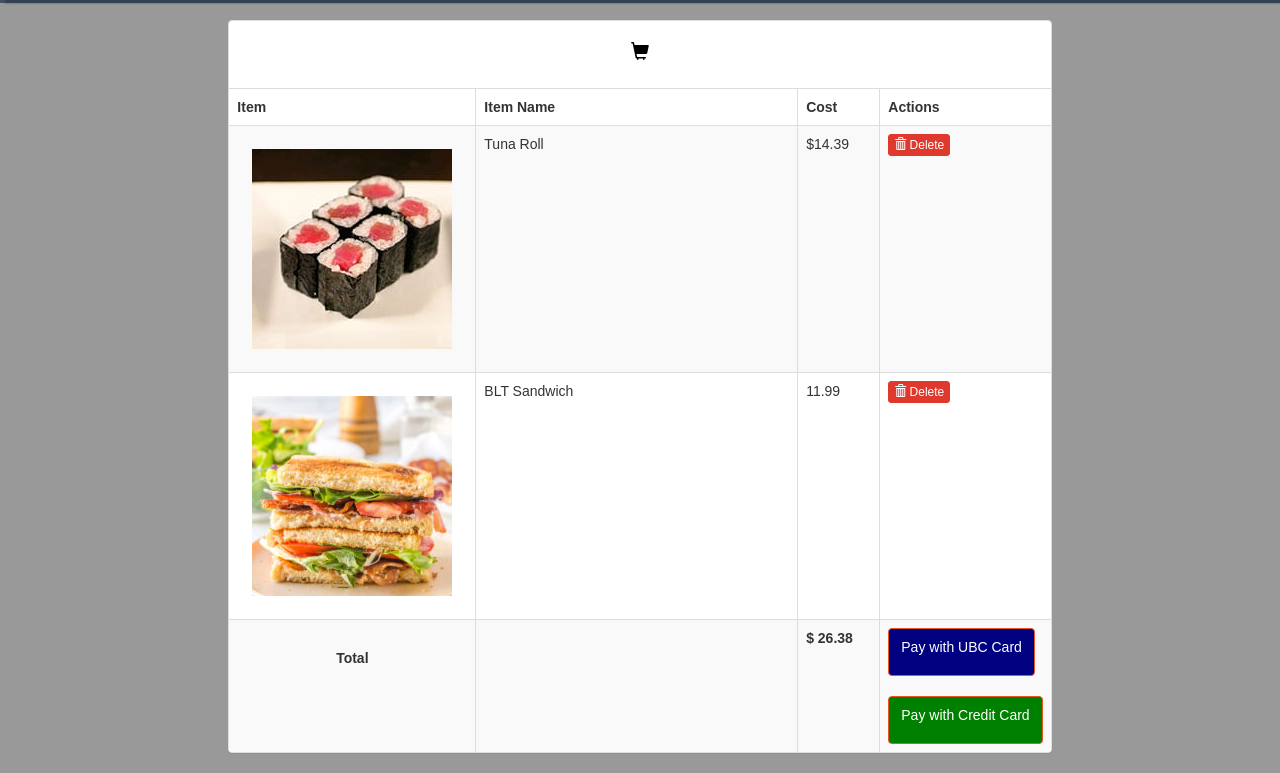
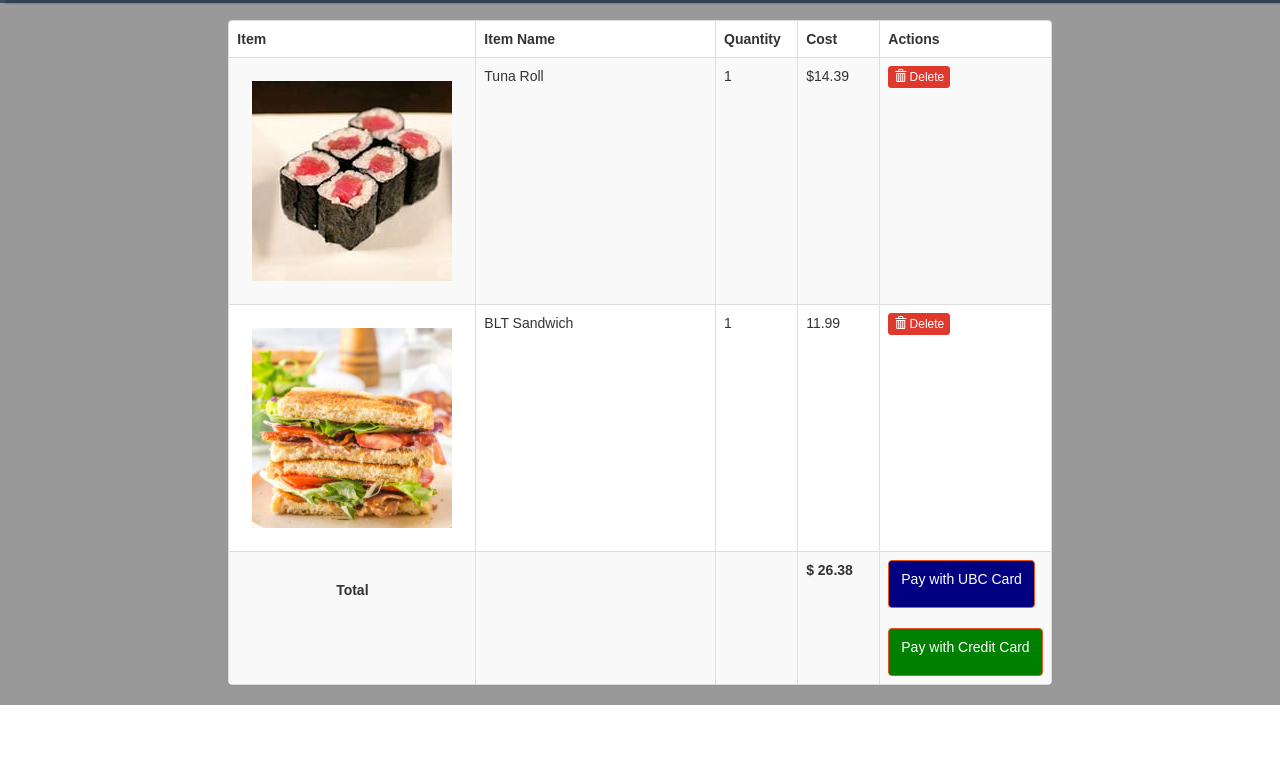
Before and after one commit to ubcofood/skipthelineapp, a Flask app: page /cart in a window 1280 px wide. Shown: the part 180-953 px from the top of the page. After the commit the page ends 885 px from the top, so only its background shows below. Run offline with Flask 2, Linux system fonts and the light colour scheme; some libraries are stand-ins or nearby versions.

Commit message:
Added quantity column

```diff
--- a/foodtracker/templates/bill.html
+++ b/foodtracker/templates/bill.html
@@ -35,6 +35,7 @@
 									<tr>
 										<th>Item Name</th>
 										<th>Store</th>
+										<th style="width: 10%;">Quantity</th>
 										<th style="width: 10%;">Price</th>
 									</tr>
 
@@ -42,12 +43,14 @@
 									<tr>
 								<td>Tuna Roll</td>
 								<td> Koi Sushi </td>
+										<td>1</td>
 								<td>$14.39</td>
 
 									</tr>
 									<tr>
 								<td>BLT Sandwich</td>
 										<td> The Well </td>
+										<td>1</td>
 										<td>$11.99</td>
 
 									</tr>
@@ -57,6 +60,8 @@
 										<p class="h4"><b>Total </b></p> <p>(Incl. taxes) </p>
 										</td>
 									<td>  </td>
+																		<td>  </td>
+
 									<td>
 									<p class="h4"><b>$30.337</b> </p>
 									</td>
--- a/foodtracker/templates/cart.html
+++ b/foodtracker/templates/cart.html
@@ -47,20 +47,13 @@
 			<div class="row t20">
 				<div class="col-lg-8 col-lg-offset-2">
 					<div class="panel panel-default">
-						<div class="panel-body">
-							<h4 class="lean-h text-black">
-								<center>
-									<span class="glyphicon glyphicon-shopping-cart"></span>
-
-								</center>
-							</h4>
-						</div>
 						<div class="table-responsive">
 							<table class="table table-striped table-hover table-bordered">
 								<thead>
 									<tr>
 										<th style="width: 5%;">Item</th>
 										<th>Item Name</th>
+										<th style="width: 10%;">Quantity</th>
 										<th style="width: 10%;">Cost</th>
 										<th style="width: 20%;">Actions</th>
 									</tr>
@@ -72,7 +65,10 @@
 											<div class="panel-body text-bold">
 							<img src="{{url_for('static', filename='img/sushi_tuna_roll.jpg')}}" alt="Responsive image" class="img-fluid">
 					  </div>
-										</td><td>Tuna Roll</td><td>$14.39</td>
+
+										</td><td>Tuna Roll</td>
+										<td>1</td>
+										<td>$14.39</td>
 										<td>
 											<a href="#" class="btn btn-danger btn-xs">
 												<i class="glyphicon glyphicon-trash"></i> Delete
@@ -84,7 +80,9 @@
 											<div class="panel-body text-bold">
 							<img src="{{url_for('static', filename='img/well_blt.jpeg')}}" alt="Responsive image" class="img-fluid">
 					  </div>
-										</td><td>BLT Sandwich</td><td>11.99</td>
+										</td><td>BLT Sandwich</td>
+										<td>1</td>
+										<td>11.99</td>
 										<td>
 											</a>
 											<a href="#" class="btn btn-danger btn-xs">
@@ -93,11 +91,14 @@
 										</td>
 									</tr>
 
-								<tr>
+									<tr>
 										<td>
 										<p class = "h2"><b><center>Total </center></b></p>
-										</td><td></td></td><td>
+										</td><td></td></td>
+											<td></td>
+										<td>
 									<b>$ 26.38</b> </td>
+
 
 									<td>
 											</a>
@@ -114,8 +115,8 @@
 										</a>
 										</td>
 
-									</tr>
 
+							</tr>
 								</tbody>
 							</table>
 						</div>
```
